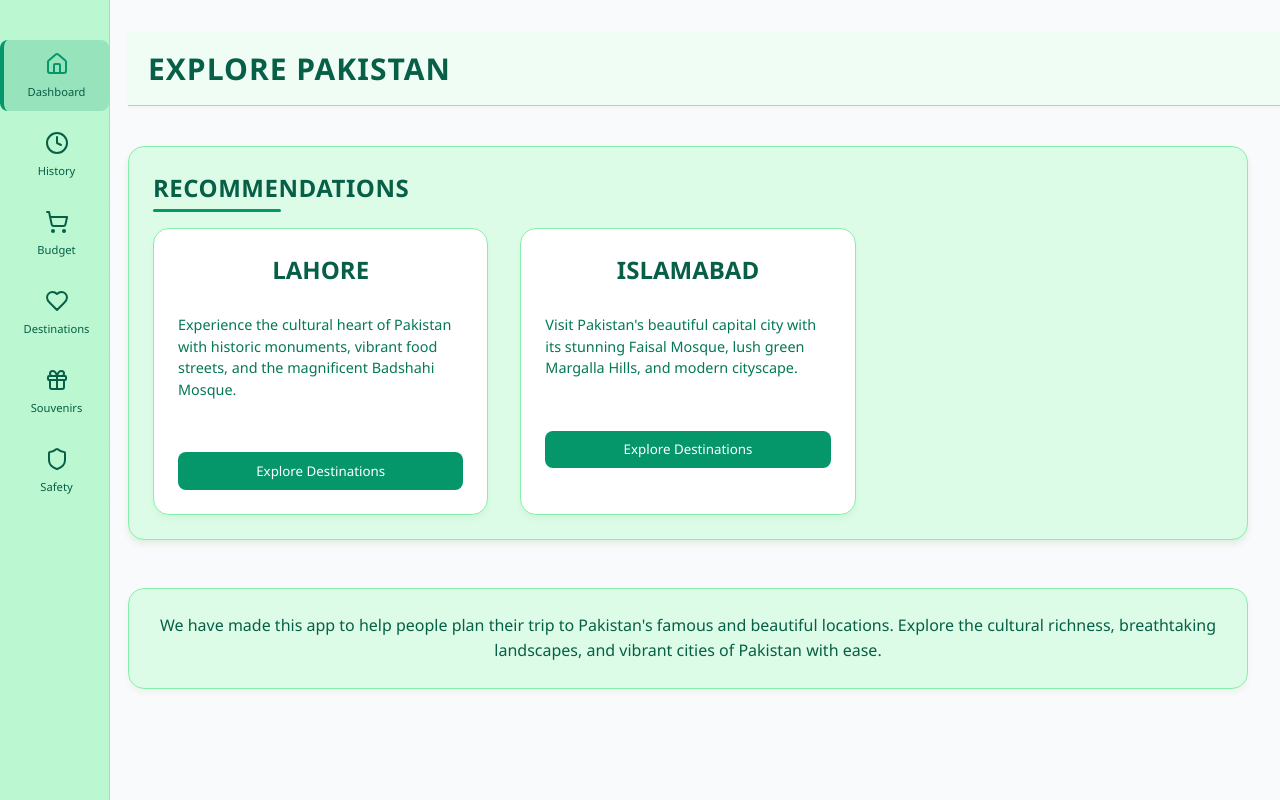
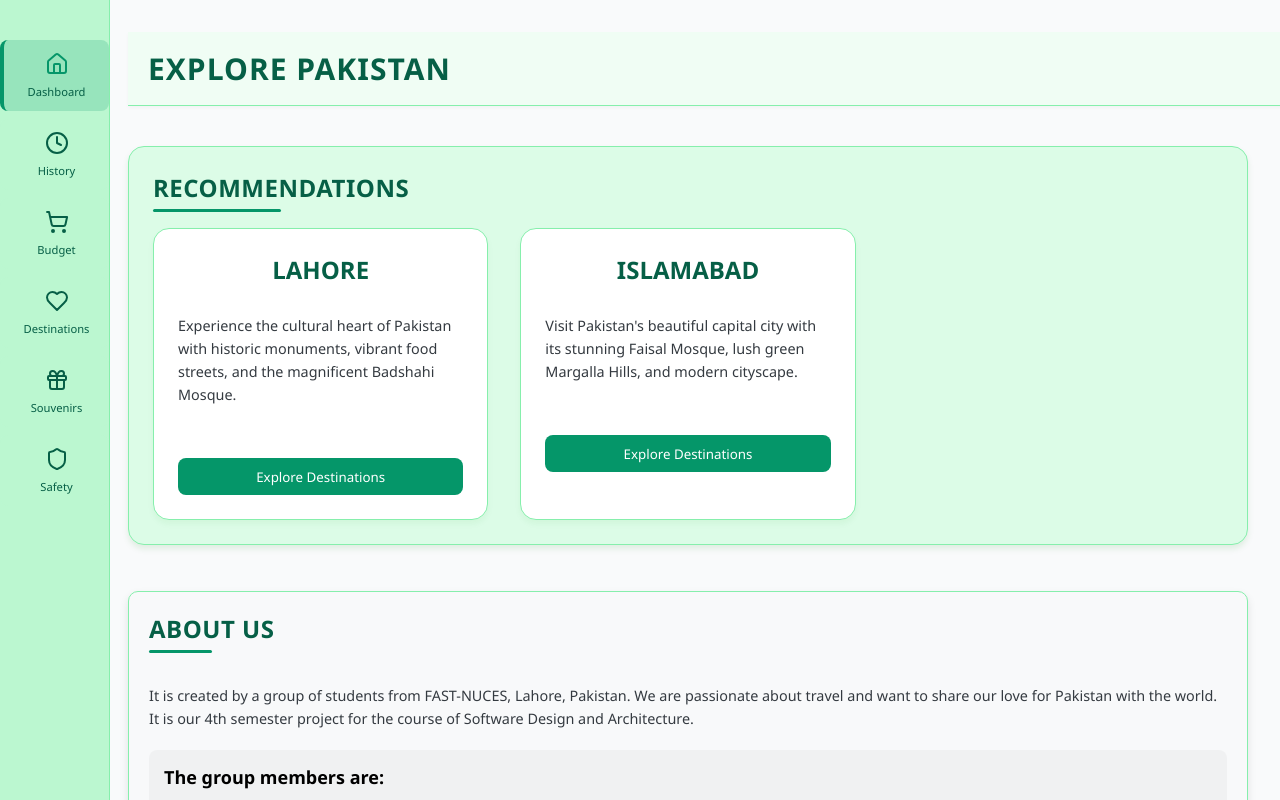
Before and after one commit to maryamirshad04/ExplorePakistan, a React (Create React App) app in the folder frontend/: page /dashBoard in a window 1280 px wide. Built offline with nearby package versions, Linux system fonts and the light colour scheme.

Commit message:
about us commit

```diff
--- a/frontend/src/Components/userDashBoard.css
+++ b/frontend/src/Components/userDashBoard.css
@@ -457,3 +457,58 @@ body {
 .empty-state h3 {
   margin-bottom: 1rem;
 }
+/* About Us Section Styles */
+.about-us-section {
+  margin-top: 30px;
+  padding: 20px;
+  border-radius: 10px;
+  background-color: #f8f9fa;
+  box-shadow: 0 4px 8px rgba(0, 0, 0, 0.1);
+}
+
+.about-content {
+  margin-top: 15px;
+}
+
+.team-container {
+  margin: 20px 0;
+  padding: 15px;
+  background-color: rgba(0, 0, 0, 0.03);
+  border-radius: 8px;
+}
+
+.team-title {
+  font-size: 18px;
+  font-weight: 600;
+  margin-bottom: 15px;
+}
+
+.team-grid {
+  display: grid;
+  grid-template-columns: repeat(auto-fill, minmax(200px, 1fr));
+  gap: 15px;
+}
+
+.team-member {
+  display: flex;
+  flex-direction: column;
+  padding: 10px;
+  background-color: white;
+  border-radius: 6px;
+  box-shadow: 0 2px 4px rgba(0, 0, 0, 0.05);
+}
+
+.member-name {
+  font-weight: 500;
+}
+
+.member-id {
+  font-size: 14px;
+  color: #6c757d;
+  margin-top: 2px;
+}
+
+.description {
+  line-height: 1.6;
+  color: #343a40;
+}
--- a/frontend/src/Components/userDashBoard.js
+++ b/frontend/src/Components/userDashBoard.js
@@ -118,13 +118,53 @@ const [cart, setCart] = useState([]);
           </div>
         </div>
 
-        {/* About Us Section */}
-        <div className="about-us">
-          <p>
-            We have made this app to help people plan their trip to Pakistan's famous and beautiful locations.
-            Explore the cultural richness, breathtaking landscapes, and vibrant cities of Pakistan with ease.
-          </p>
+      {/* About Us Section - Updated to match dashboard UI */}
+<div className="about-us-section recommendation-box">
+  <h2 className="section-title">ABOUT US</h2>
+
+  <div className="about-content">
+    <p className="description">
+      It is created by a group of students from FAST-NUCES, Lahore, Pakistan.
+      We are passionate about travel and want to share our love for Pakistan with the world.
+      It is our 4th semester project for the course of Software Design and Architecture.
+    </p>
+
+    <div className="team-container">
+      <h3 className="team-title">The group members are:</h3>
+      <div className="team-grid">
+        <div className="team-member">
+          <span className="member-name">Hadi Ali Akbar</span>
+          <span className="member-id">23L-3025</span>
         </div>
+        <div className="team-member">
+          <span className="member-name">Hassaan bin Saqib</span>
+          <span className="member-id">23L-3039</span>
+        </div>
+        <div className="team-member">
+          <span className="member-name">Umer Naseer</span>
+          <span className="member-id">23L-3040</span>
+        </div>
+        <div className="team-member">
+          <span className="member-name">Wzeea Sajid</span>
+          <span className="member-id">23L-3046</span>
+        </div>
+        <div className="team-member">
+          <span className="member-name">Maryam Irshad</span>
+          <span className="member-id">23L-3093</span>
+        </div>
+        <div className="team-member">
+          <span className="member-name">Abdul Hannan</span>
+          <span className="member-id">23L-3106</span>
+        </div>
+      </div>
+    </div>
+
+    <p className="description">
+      We have made this app to help people plan their trip to Pakistan's famous and beautiful locations.
+      Explore the cultural richness, breathtaking landscapes, and vibrant cities of Pakistan with ease.
+    </p>
+  </div>
+</div>
       </div>
     </div>
   );
```
Also changed, not shown: frontend/src/Components/adminSafetyGuidelines.js (line endings or trailing spaces).
